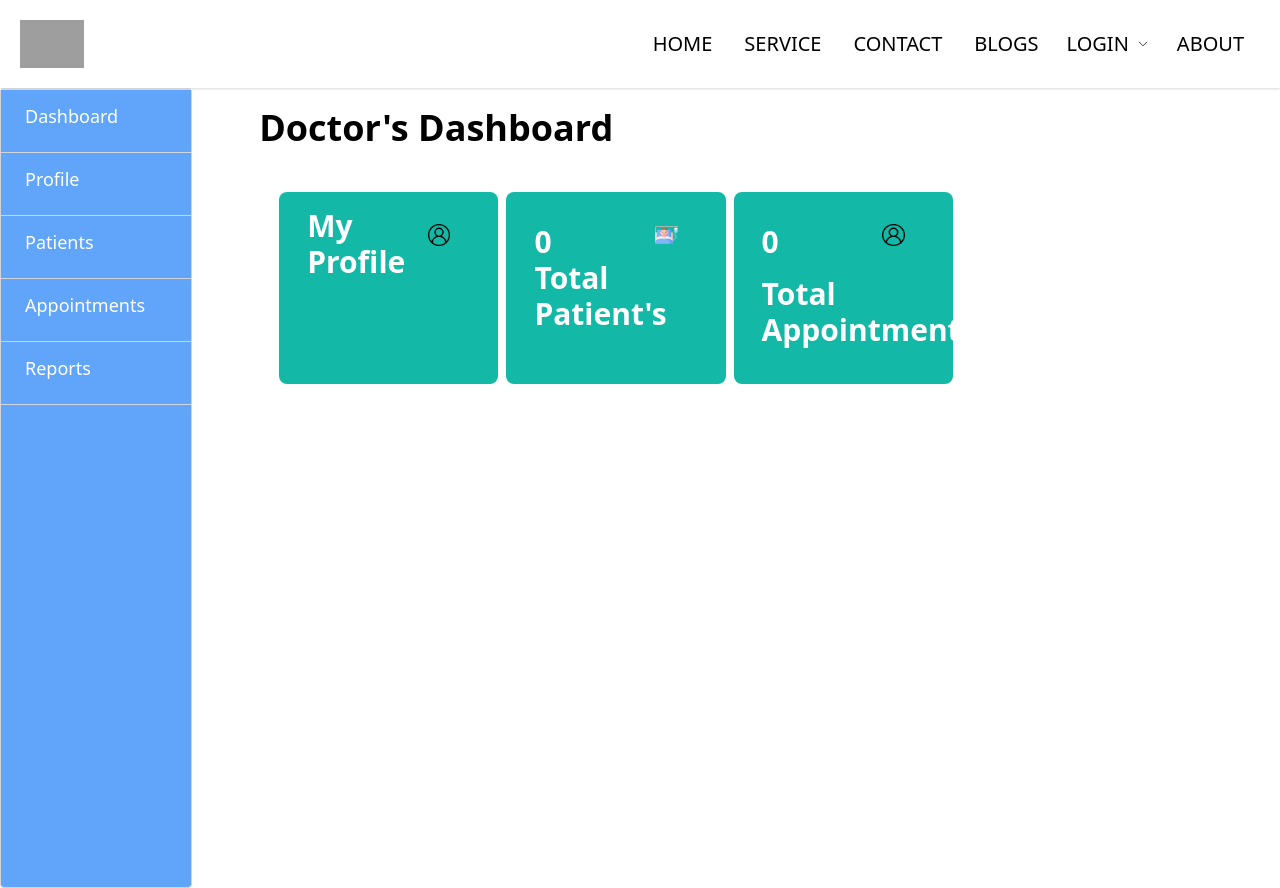
After one commit to Kushannn/Hospital-Management-Site, a PHP site: page /doctor/doctor_index.php in a window 1280 px wide. The commit adds this page. Run offline with PHP 8.4, Linux system fonts and the light colour scheme; a stand-in replaces the project's code that opens the database connection; some libraries are stand-ins or nearby versions; grey boxes are pictures that could not be loaded.

Commit message:
completed the doctor related pages

```diff
--- a/admin/admin_index.php
+++ b/admin/admin_index.php
@@ -80,7 +80,7 @@ session_start();
                                     </a>
                                     <a href="doctors.php">
                                         <div class="flex justify-center items-center">
-                                            <img src="../images/doctor.png" alt="">
+                                            <img src="../images/doctor.png" alt="" class="pt-8">
                                         </div>
                                     </a>
                                 </div>
--- /dev/null
+++ b/doctor/doctor_index.php
@@ -0,0 +1,93 @@
+<?php
+session_start();
+?>
+
+<!DOCTYPE html>
+<html lang="en">
+
+<head>
+    <meta charset="UTF-8">
+    <meta name="viewport" content="width=device-width, initial-scale=1.0">
+    <title>Doctor's Dashboard</title>
+</head>
+
+<body>
+    <?php
+    include("../include/header.php");
+    ?>
+
+    <div class="container mx-auto sm:px-4 max-w-full">
+        <div class="md:w-full pr-4 pl-4">
+            <div class="flex flex-wrap">
+                <div class="md:w-1/5 pr-4 pl-4 -ml-12">
+                    <?php
+                    include("doctor_sidenav.php");
+                    ?>
+                </div>
+                <div class="md:w-4/5 pr-4 pl-4">
+                    <div class="container mx-auto sm:px-4 max-w-full">
+                        <h1 class="my-5 font-bold text-4xl">Doctor's Dashboard</h1>
+                        <div class="md:w-full pr-4 pl-4">
+                            <div class="flex flex-wrap">
+                                <div class="md:w-1/4 pr-4 pl-2 bg-teal-500 h-48 my-6 rounded-lgmd:h-64 mx-1 font-bold md:text-3xl text-xl font static transform transition duration-500 hover:scale-110 rounded-lg">
+                                    <div class="md:w-full pr-4 pl-4">
+                                        <div class="flex flex-wrap">
+                                            <div class="md:w-2/3 pr-4 pl-1 flex flex-wrap">
+                                                <a href="doctor_profile.php" class="flex">
+                                                    <h1 class="text-white my-4">My Profile</h1>
+                                                </a>
+                                            </div>
+
+                                            <div class="md:w-1/3 pr-4 pl-4">
+                                                <a href="doctor_profile.php"><img src="../images/sampleProfile.png" alt="" class="pt-8" height="90">
+                                                </a>
+                                            </div>
+
+
+                                        </div>
+
+                                    </div>
+                                </div>
+
+                                <div class="md:w-1/4 pr-4 pl-2 bg-teal-500 h-48 my-6 rounded-lgmd:h-64 mx-1 font-bold md:text-3xl text-xl font static transform transition duration-500 hover:scale-110 rounded-lg">
+                                    <div class="md:w-full pr-4 pl-4">
+                                        <div class="flex flex-wrap">
+                                            <div class="md:w-2/3 pr-4 pl-1">
+                                                <h1 class="text-white pt-8">0</h1>
+                                                <h1 class="text-white">Total</h1>
+                                                <h1 class="text-white">Patient's</h1>
+                                            </div>
+                                            <div class="md:w-1/3 pr-4 pl-4">
+                                                <img src="../images/doctor_patient.png" alt="" class="pt-8" height="90">
+                                            </div>
+                                        </div>
+
+                                    </div>
+                                </div>
+
+                                <div class="md:w-1/4 pr-4 pl-2 bg-teal-500 h-48 my-6 rounded-lgmd:h-64 mx-1 font-bold md:text-3xl text-xl font static transform transition duration-500 hover:scale-110 rounded-lg">
+                                    <div class="md:w-full pr-4 pl-4">
+                                        <div class="flex flex-wrap">
+                                            <div class="md:w-2/3 pr-4 pl-1">
+                                                <h1 class="text-white pt-8 pb-4">0</h1>
+                                                <h1 class="text-white">Total</h1>
+                                                <h1 class="text-white">Appointment's</h1>
+                                            </div>
+                                            <div class="md:w-1/3 pr-4 pl-4">
+                                                <img src="../images/sampleProfile.png" alt="" class="pt-8">
+                                            </div>
+                                        </div>
+
+                                    </div>
+                                </div>
+                            </div>
+                        </div>
+                    </div>
+                </div>
+            </div>
+
+        </div>
+    </div>
+</body>
+
+</html>
--- /dev/null
+++ b/doctor/doctor_sidenav.php
@@ -0,0 +1,37 @@
+<!DOCTYPE html>
+<html lang="en">
+
+<head>
+    <meta charset="UTF-8">
+    <meta name="viewport" content="width=device-width, initial-scale=1.0">
+    <title>Document</title>
+    <!-- Include Tailwind CSS -->
+    <link href="https://cdn.jsdelivr.net/npm/tailwindcss@2.2.19/dist/tailwind.min.css" rel="stylesheet">
+    <link rel="preconnect" href="https://fonts.googleapis.com">
+    <link rel="preconnect" href="https://fonts.gstatic.com" crossorigin>
+    <link href="https://fonts.googleapis.com/css2?family=Poppins:ital,wght@0,100;0,200;0,300;0,400;0,500;0,600;0,700;1,100;1,200;1,300;1,400;1,500;1,600;1,700&display=swap" rel="stylesheet">
+</head>
+
+<body class="box-border m-0 font-poppins">
+    <!--sidebar-->
+    <div class="flex flex-col pl-0 mb-0 border rounded border-gray-300 bg-blue-400 md:w-48 md:h-screen w-lvw">
+        <a href="doctor_index.php" class="relative block py-3 px-6 -mb-px border border-r-0 border-l-0 border-gray-300 no-underline w-full bg-blue-400 text-white md:transform md:transition md:duration-500 md:hover:scale-110 md:h-16 md:text-lg transform transition duration-500 hover:scale-110 ">
+            Dashboard
+        </a>
+        <a href="doctor_profile.php" class="relative block py-3 px-6 -mb-px border border-r-0 border-l-0 border-gray-300 no-underline w-full bg-blue-400 text-white md:transform md:transition md:duration-500 md:hover:scale-110 md:h-16 md:text-lg transform transition duration-500 hover:scale-110 ">
+            Profile
+        </a>
+        <a href="admin.php" class="relative block py-3 px-6 -mb-px border border-r-0 border-l-0 border-gray-300 no-underline w-full bg-blue-400 text-white transform transition duration-500 hover:scale-110 h-16 text-lg  ">
+            Patients
+        </a>
+        <a href="doctors.php" class="relative block py-3 px-6 -mb-px border border-r-0 border-l-0 border-gray-300 no-underline w-full bg-blue-400 text-white transform transition duration-500 hover:scale-110 h-16 text-lg">
+            Appointments
+        </a>
+        <a href="" class="relative block py-3 px-6 -mb-px border border-r-0 border-l-0 border-gray-300 no-underline w-full bg-blue-400 text-white transform transition duration-500 hover:scale-110 h-16 text-lg">
+            Reports
+        </a>
+    </div>
+    <!--sidebar ends-->
+</body>
+
+</html>
--- a/doctorlogin.php
+++ b/doctorlogin.php
@@ -1,4 +1,5 @@
 <?php
+session_start();
 include("include/connection.php");
 
 if (isset($_POST['login'])) {
@@ -28,7 +29,7 @@ if (isset($_POST['login'])) {
         if (mysqli_num_rows($res)) {
             echo "<script>alert('Logged In')</script>";
             $_SESSION['doctor'] = $uname;
-            // header("Location:")
+            header("Location:doctor/doctor_index.php");
         } else {
             echo "<script>alert('Failed to log in')</script>";
         }
--- a/include/header.php
+++ b/include/header.php
@@ -42,13 +42,15 @@
           </li>
         ';
       } else if (isset($_SESSION['doctor'])) {
-        $user = $_SESSION['admin'];
+
+
+        $user = $_SESSION['doctor'];
         echo '
           <li class="mx-4 my-6 md:my-0">
             <a href="index.php"  class="text-xl hover:text-cyan-500 duration-500">' . $user . '</a>
            </li>
           <li class="mx-4 my-6 md:my-0">
-           <a href="admin_logout.php" class="text-xl hover:text-cyan-500 duration-500">LOGOUT</a>
+           <a href="doctor_logout.php" class="text-xl hover:text-cyan-500 duration-500">LOGOUT</a>
           </li>
           ';
       } else {
```
Also changed, not shown: doctor/doctor_logout.php (added, +8 -0 lines), doctor/doctor_profile.php (added, +206 -0 lines), doctor/img/doc3.jpg (added), doctor/img/doctor.jpg (added), images/doctor_patient.png (added), images/sampleProfile.png (added).
